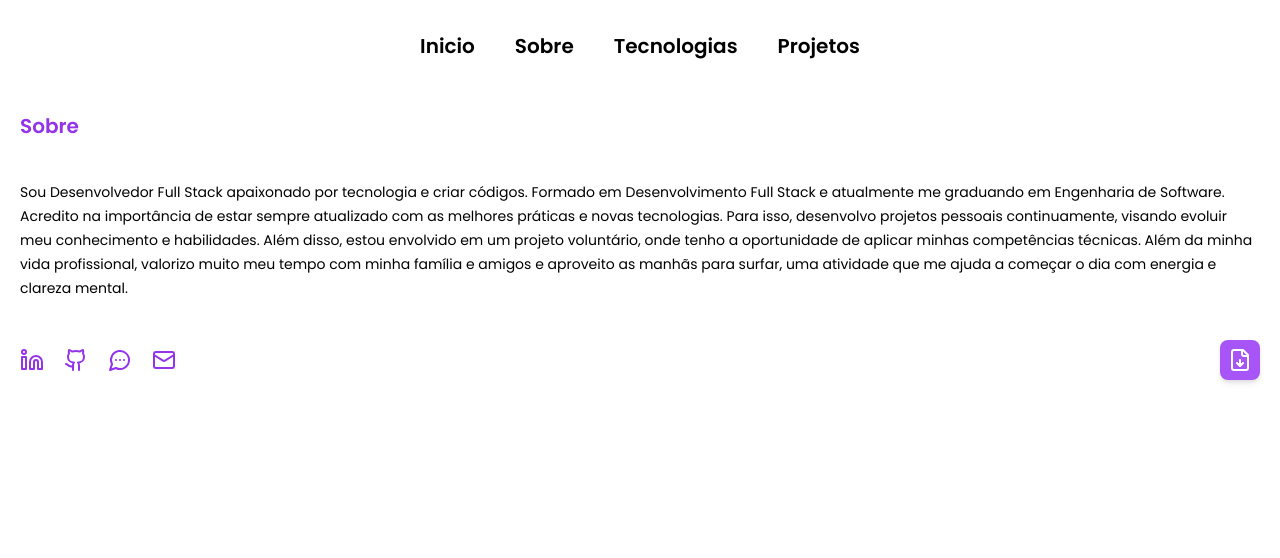
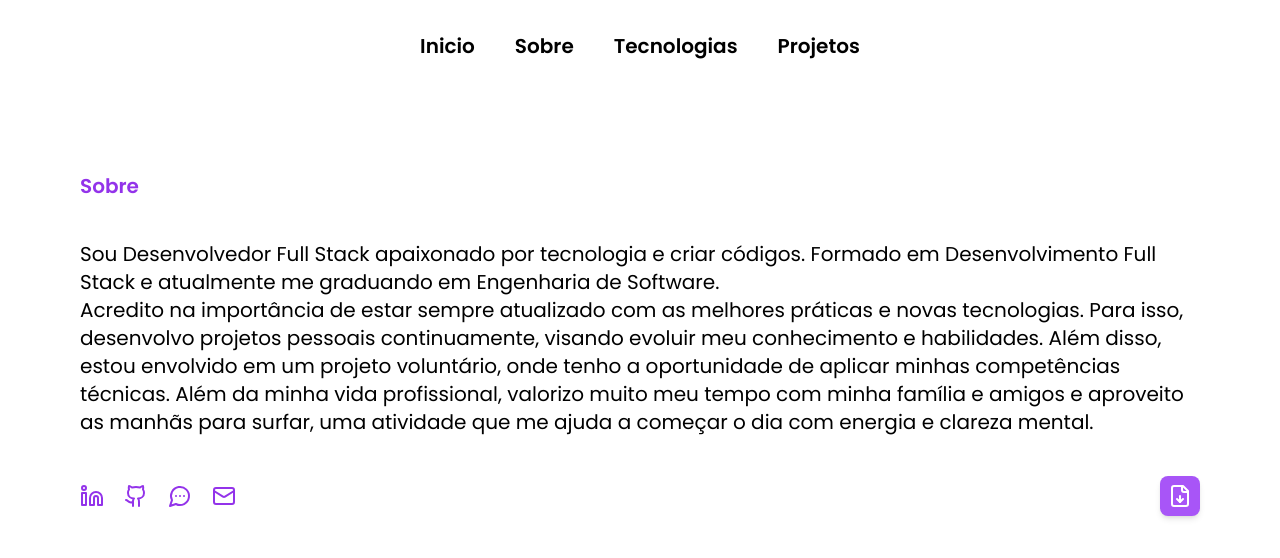
Before and after one commit to mfjack/Portfolio, a Next.js app: page /about in a window 1280 px wide. Shown: the top 558 px of the page. Built offline with nearby package versions, Linux system fonts and the light colour scheme.

Commit message:
style: estilização da aboutpage add responsividade

```diff
--- a/app/about/page.tsx
+++ b/app/about/page.tsx
@@ -12,17 +12,17 @@ const AboutPage = () => {
    };
 
    return (
-      <section className="p-5">
+      <section className="container p-5 mx-auto md:p-20 flex flex-col gap-10">
          <h2 className="text-xl font-semibold text-purple-600">Sobre</h2>
 
-         <p className="mt-10 text-sm leading-6">
+         <p className="text-sm leading-6 md:text-xl">
             Sou Desenvolvedor Full Stack apaixonado por tecnologia e criar códigos. Formado em Desenvolvimento Full Stack e atualmente me graduando em Engenharia de Software. <br />
             Acredito na importância de estar sempre atualizado com as melhores práticas e novas tecnologias. Para isso, desenvolvo projetos pessoais continuamente, visando evoluir meu conhecimento e
             habilidades. Além disso, estou envolvido em um projeto voluntário, onde tenho a oportunidade de aplicar minhas competências técnicas. Além da minha vida profissional, valorizo muito meu
             tempo com minha família e amigos e aproveito as manhãs para surfar, uma atividade que me ajuda a começar o dia com energia e clareza mental.
          </p>
 
-         <div className="flex justify-between items-center mt-10 flex-wrap gap-5">
+         <div className="flex justify-between items-center flex-wrap gap-5">
             <ul className="gap-5 flex items-center">
                <li>
                   <Link href="https://www.linkedin.com/in/jackvr/" target="_blank">
```
